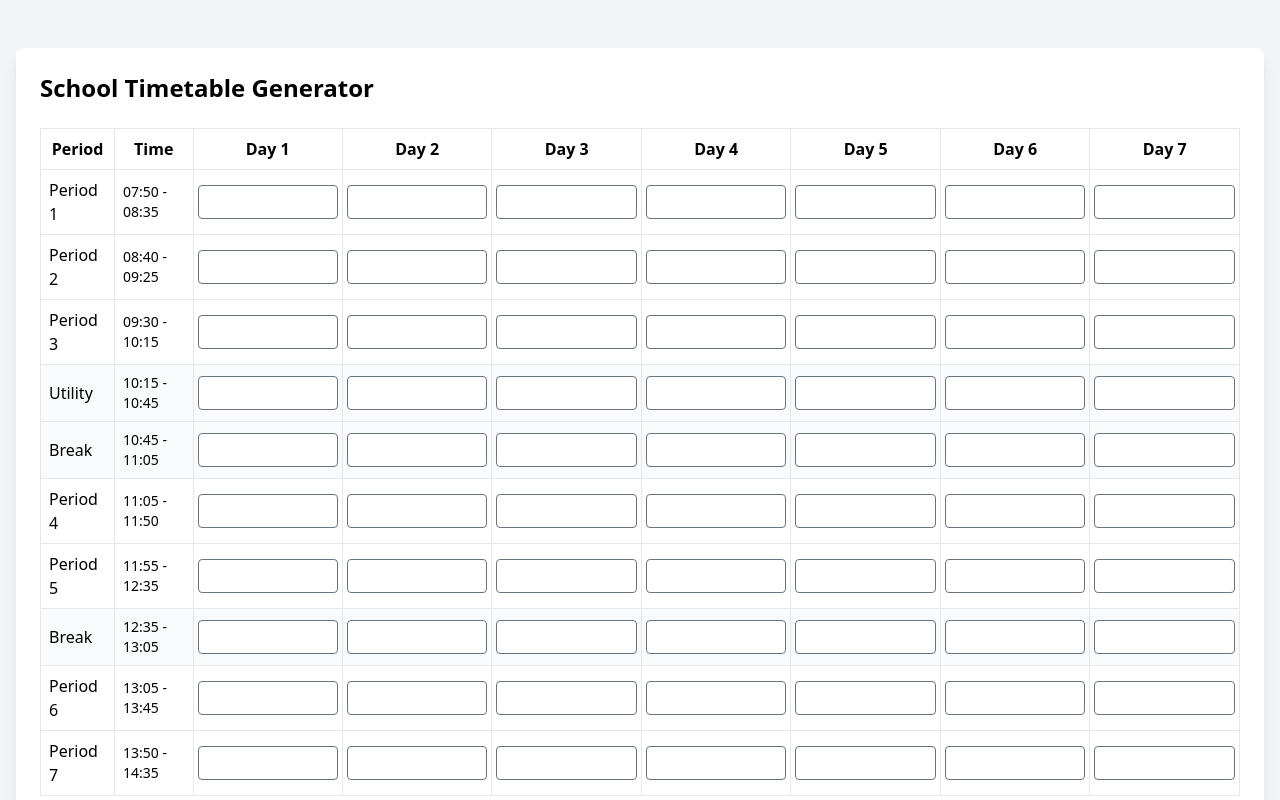
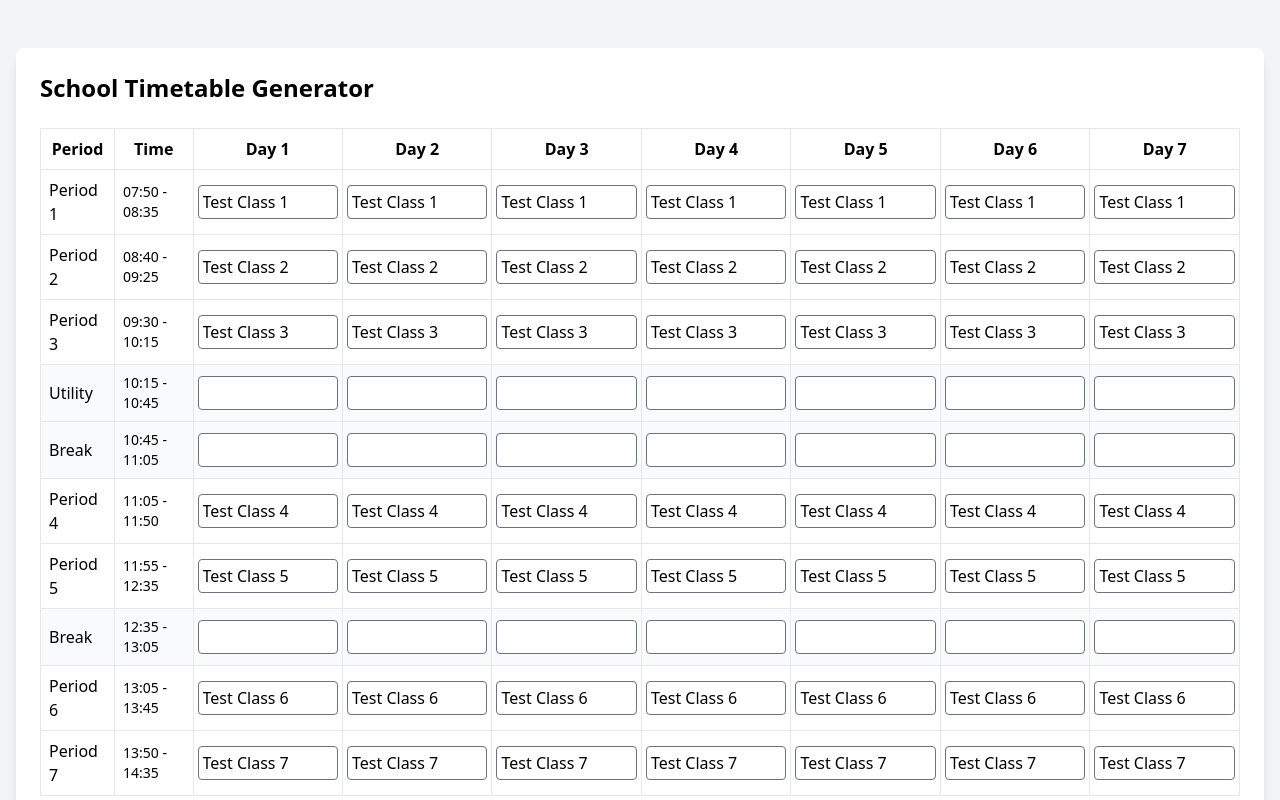
Before and after one commit to LinkVanyali/tt-gen-pc, a React (Vite) app: page / in a window 1280 px wide. Shown: the top 800 px of the page. Built offline with nearby package versions, Linux system fonts and the light colour scheme.

Commit message:
Update App.jsx

```diff
--- a/src/App.jsx
+++ b/src/App.jsx
@@ -58,7 +58,7 @@ function App() {
       days[day] = {};
       REGULAR_SCHEDULE.forEach(period => {
         if (typeof period.id === 'number') {
-          days[day][period.id] = '';
+          days[day][period.id] = 'Test Class ' + period.id;
         }
       });
     }
```
